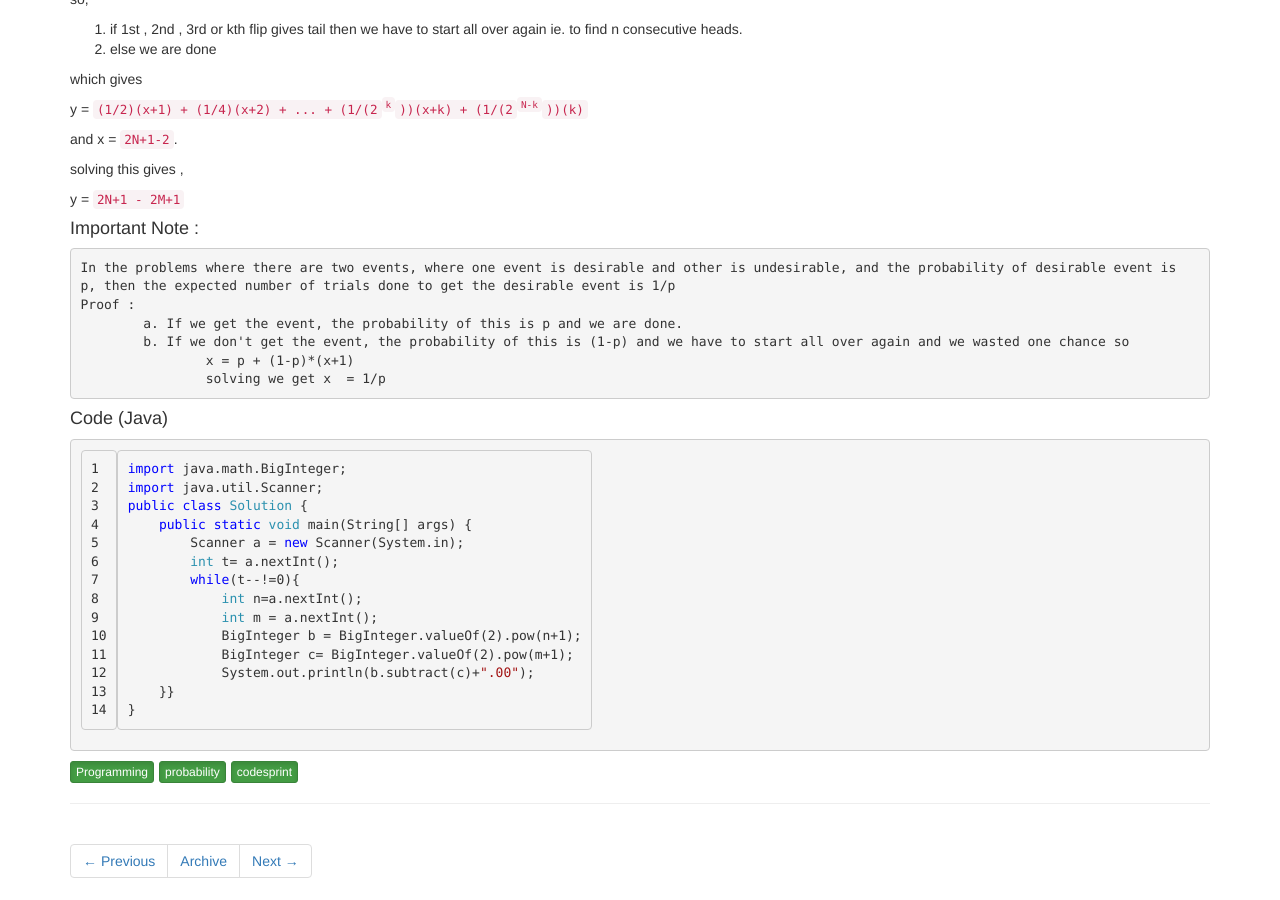
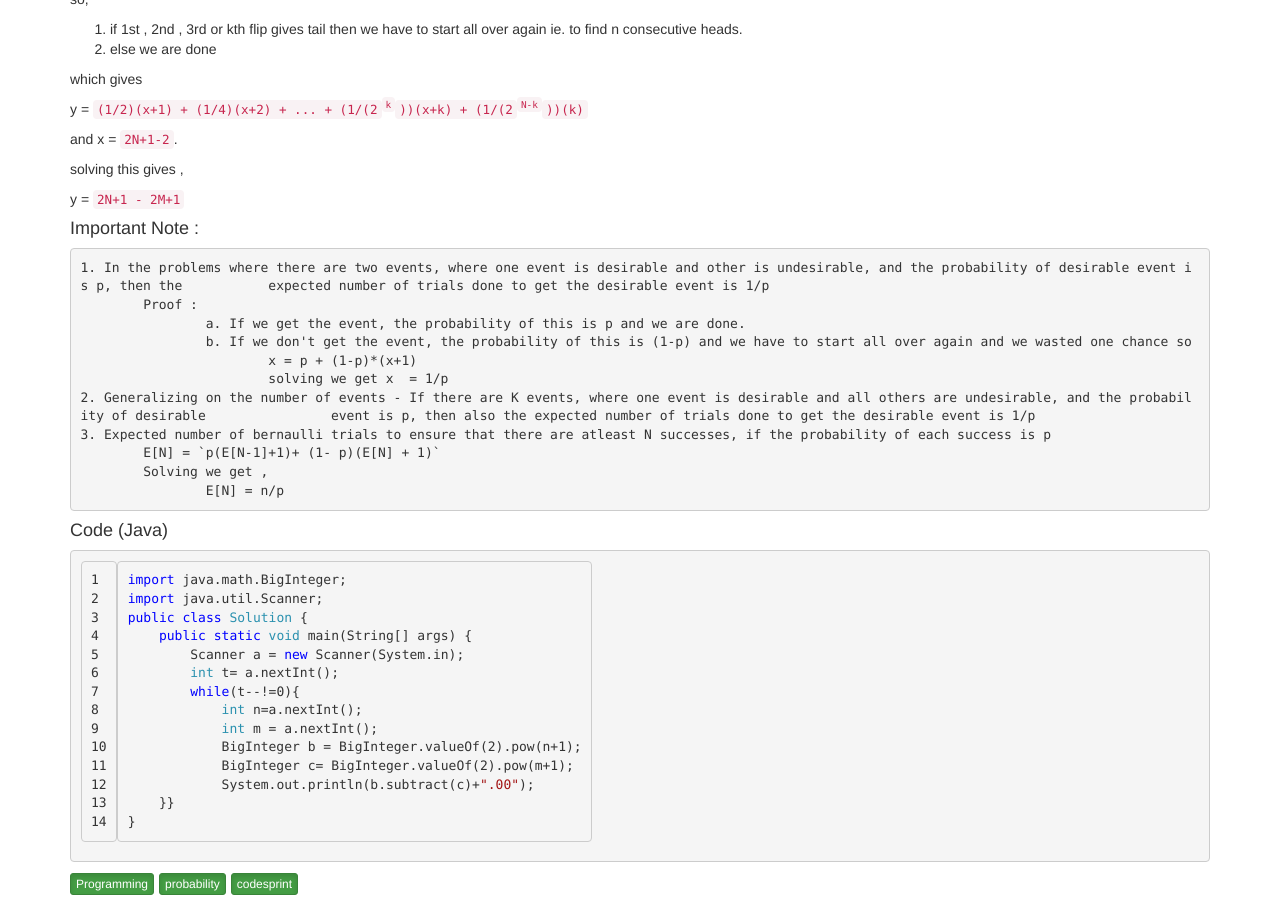
Before and after one commit to aakash01/aakash01.github.io, a Jekyll site: the page built from _posts/2014-03-15-coin-tosses.md, in a window 1280 px wide and 900 px high, scrolled down 1567 px. Built offline with Jekyll 4.4.1, drawn with Linux system fonts in a browser that asks for light colours; nearby versions of some CDN libraries; library files that are not in the unit come from our copies.

Commit message:
updated post ... added imprtant note points

```diff
--- a/_posts/2014-03-15-coin-tosses.md
+++ b/_posts/2014-03-15-coin-tosses.md
@@ -110,12 +110,17 @@
 y = `2N+1 - 2M+1`
 
 ####Important Note :
-	In the problems where there are two events, where one event is desirable and other is undesirable, and the probability of desirable event is p, then the expected number of trials done to get the desirable event is 1/p
-	Proof :
-		a. If we get the event, the probability of this is p and we are done.
-		b. If we don't get the event, the probability of this is (1-p) and we have to start all over again and we wasted one chance so
-			x = p + (1-p)*(x+1)
-			solving we get x  = 1/p
+	1. In the problems where there are two events, where one event is desirable and other is undesirable, and the probability of desirable event is p, then the 		expected number of trials done to get the desirable event is 1/p
+		Proof :
+			a. If we get the event, the probability of this is p and we are done.
+			b. If we don't get the event, the probability of this is (1-p) and we have to start all over again and we wasted one chance so
+				x = p + (1-p)*(x+1)
+				solving we get x  = 1/p
+	2. Generalizing on the number of events - If there are K events, where one event is desirable and all others are undesirable, and the probability of desirable 		event is p, then also the expected number of trials done to get the desirable event is 1/p
+	3. Expected number of bernaulli trials to ensure that there are atleast N successes, if the probability of each success is p
+		E[N] = `p(E[N-1]+1)+ (1- p)(E[N] + 1)`
+		Solving we get ,
+			E[N] = n/p
 
 
 
```
